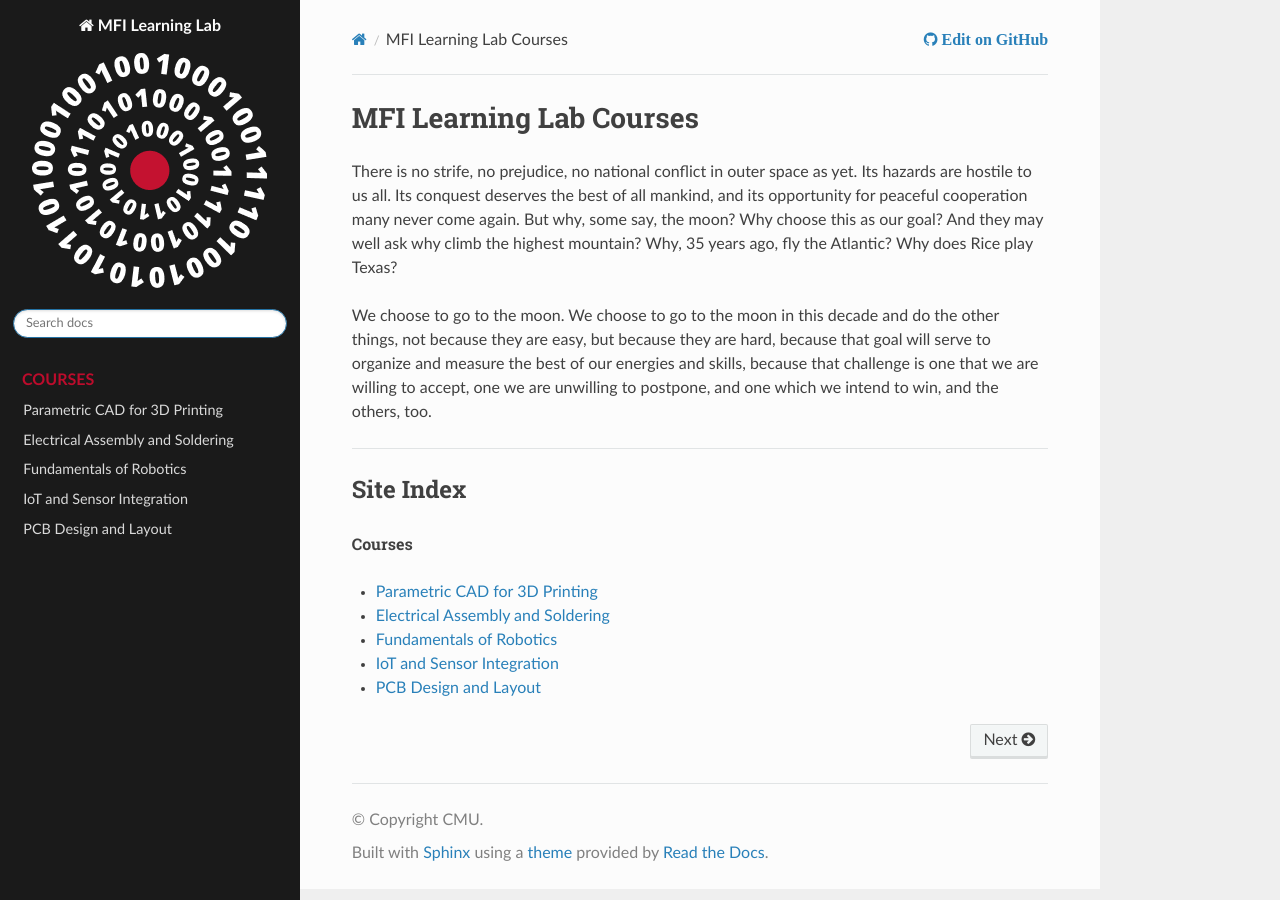
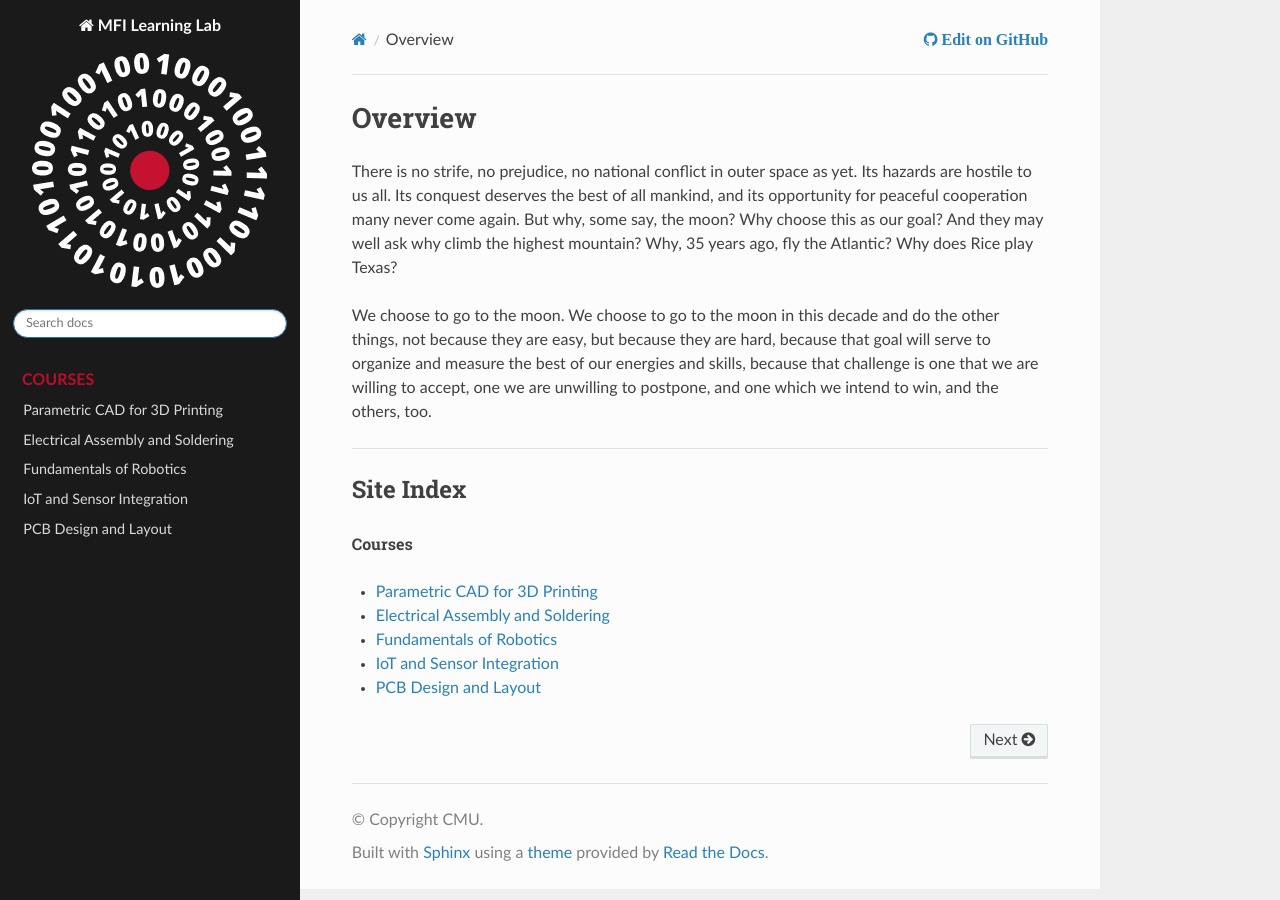
Before and after one commit to cmu-mfi/learninglab, a Sphinx documentation site: the page built from doc/index.md, in a window 1280 px wide. Built offline with Sphinx 7.4.7 and the Read the Docs theme 3.1.0, drawn with Linux system fonts in a browser that asks for light colours.

Commit message:
remove version and home page title

```diff
--- a/doc/conf.py
+++ b/doc/conf.py
@@ -9,7 +9,7 @@
 project = 'MFI Learning Lab'
 copyright = 'CMU'
 author = 'Manufacturing Futures Institute'
-release = '1.0'
+# release = '1.0'
 
 # -- General configuration ---------------------------------------------------
 # https://www.sphinx-doc.org/en/master/usage/configuration.html#general-configuration
--- a/doc/index.md
+++ b/doc/index.md
@@ -1,4 +1,4 @@
-# MFI Learning Lab Courses
+# Overview
 
 There is no strife, no prejudice, no national conflict in outer space as yet. Its hazards are hostile to us all. Its conquest deserves the best of all mankind, and its opportunity for peaceful cooperation many never come again. But why, some say, the moon? Why choose this as our goal? And they may well ask why climb the highest mountain? Why, 35 years ago, fly the Atlantic? Why does Rice play Texas?
 
```
